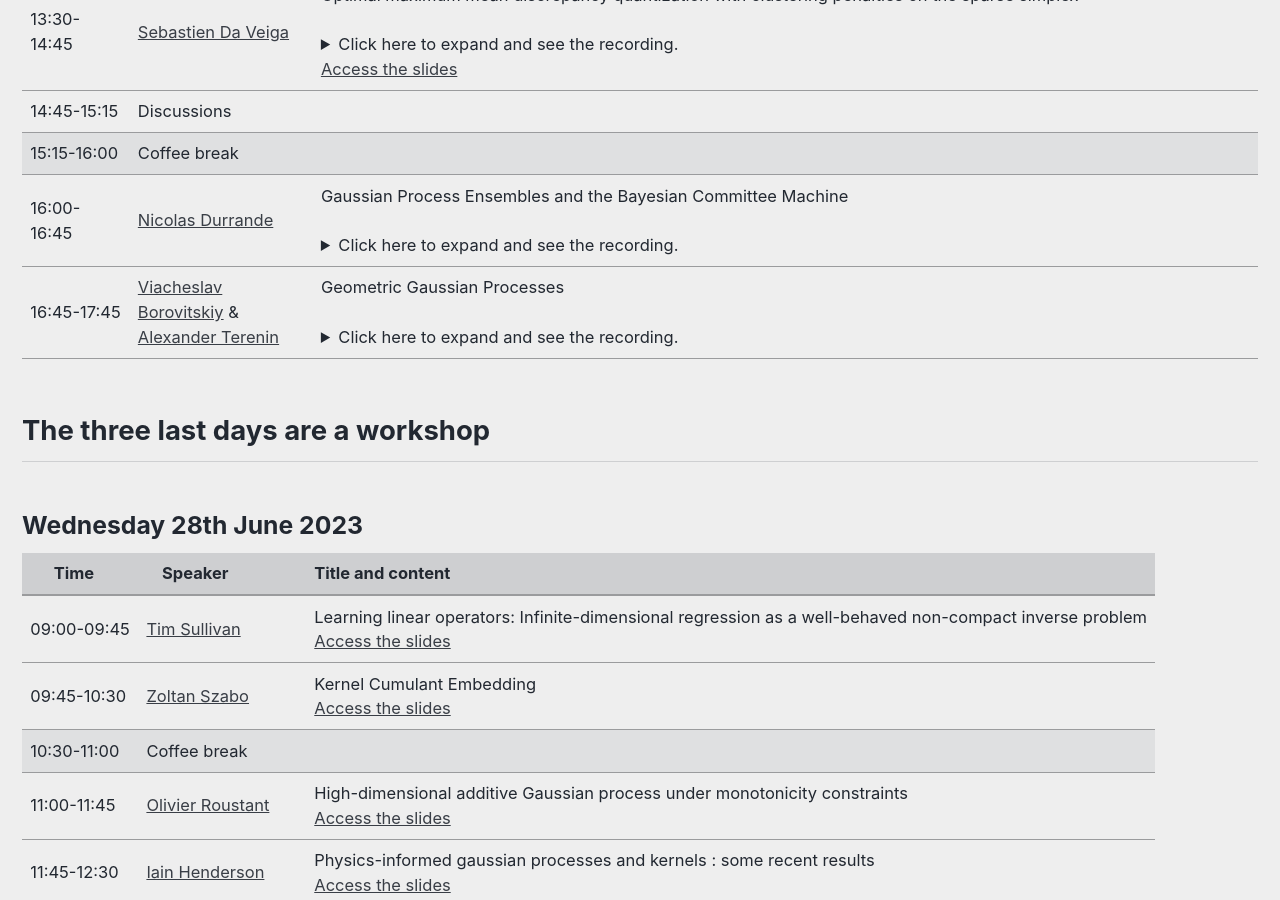
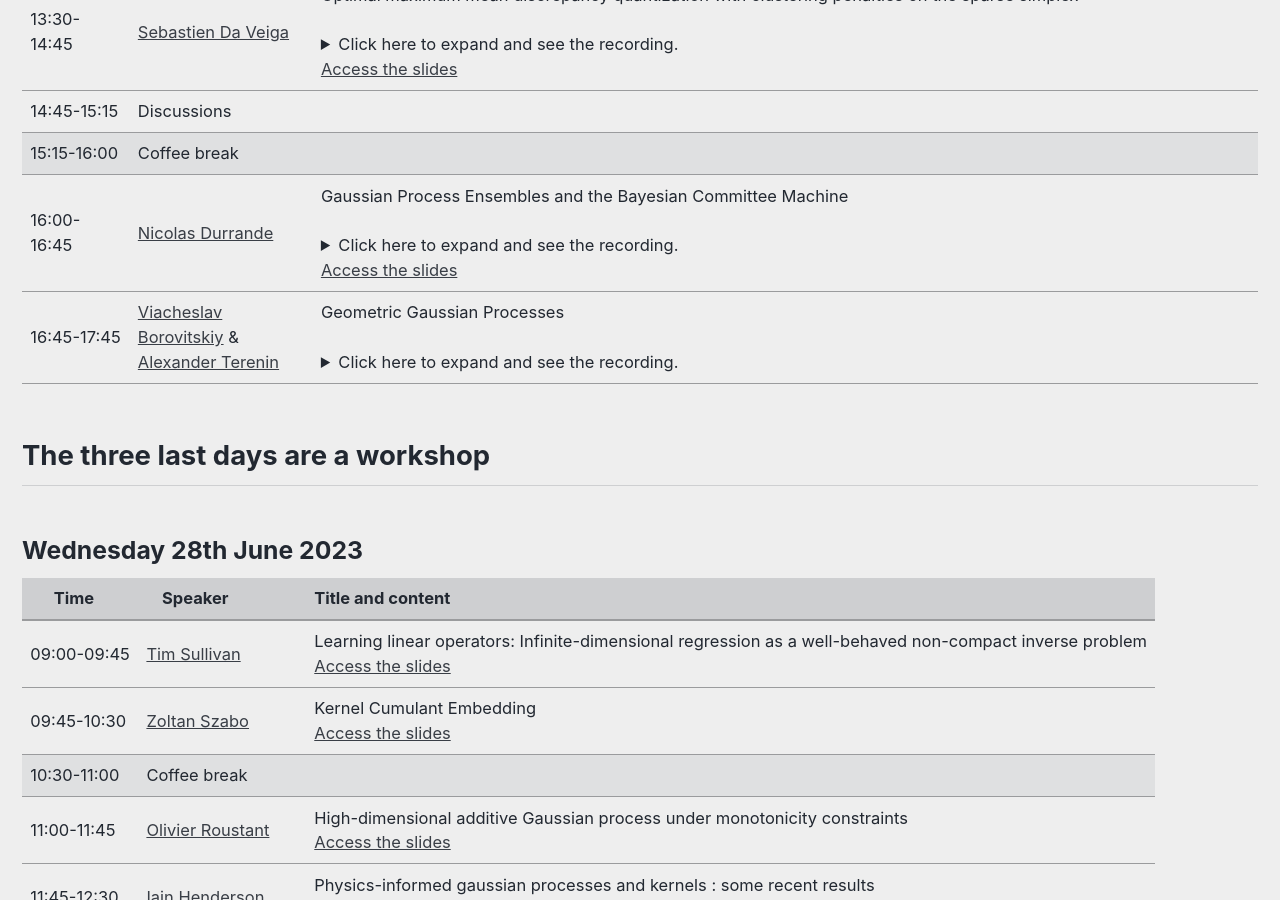
Before and after one commit to LIKE23-Bern/LIKE23-Bern.github.io, a Jekyll site: the page built from _pages/program.md, in a window 1280 px wide and 900 px high, scrolled down 2064 px. Built offline with Jekyll 4.4.1, drawn with Linux system fonts in a browser that asks for light colours; cached includes are drawn as plain includes.

Commit message:
Update program.md

```diff
--- a/_pages/program.md
+++ b/_pages/program.md
@@ -259,6 +259,7 @@ header:
 		    <br><details> <br> <summary> Click here to expand and see the recording. </summary><br>
 		    <iframe name="Tobira Player" src="https://tobira.unibe.ch/~embed/!v/G6M1AlmecCW" allow=fullscreen style="border: none; width: 100%; aspect-ratio: 16/9;"></iframe>
 		    <br></details>
+      <a href="https://vab.im/download/2023-06-27-Geometric-Gaussian-Processes.html">Access the slides</a>
 		</td>
 	</tr>
     <tr>
```
